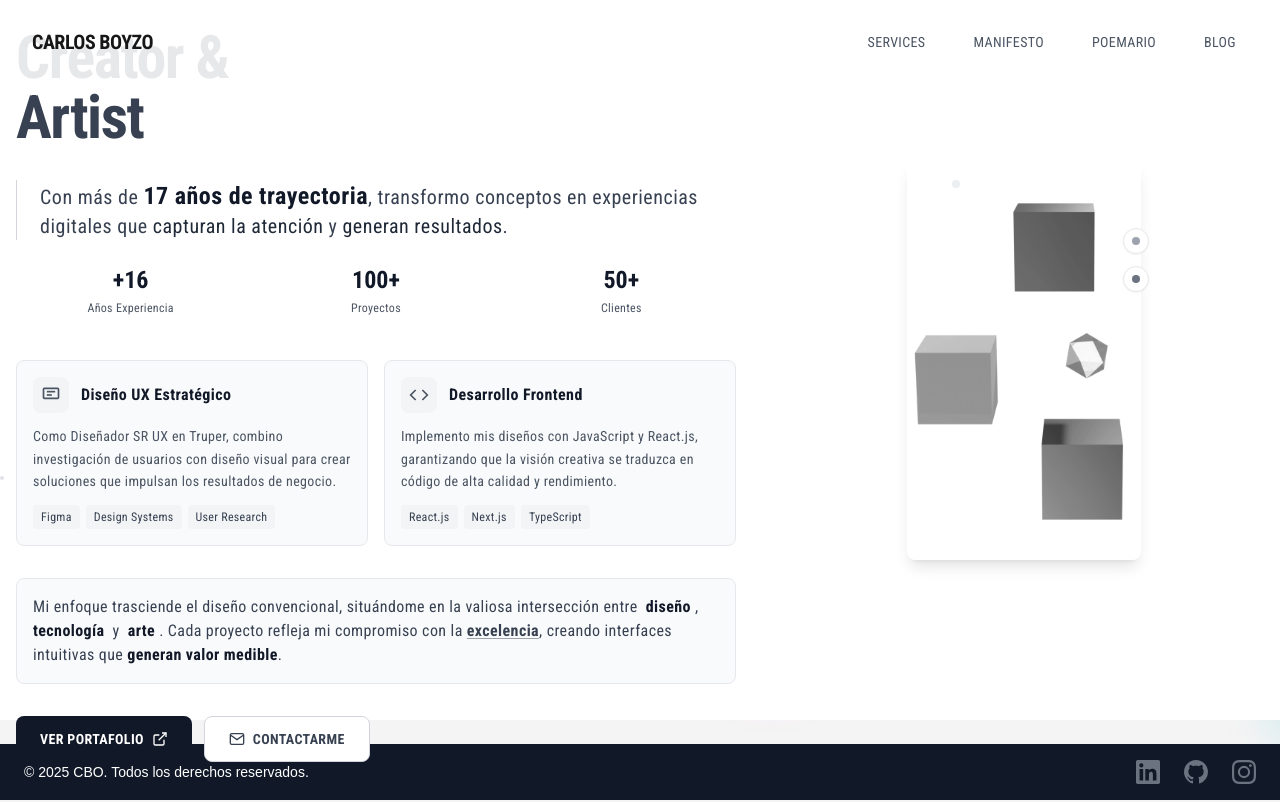
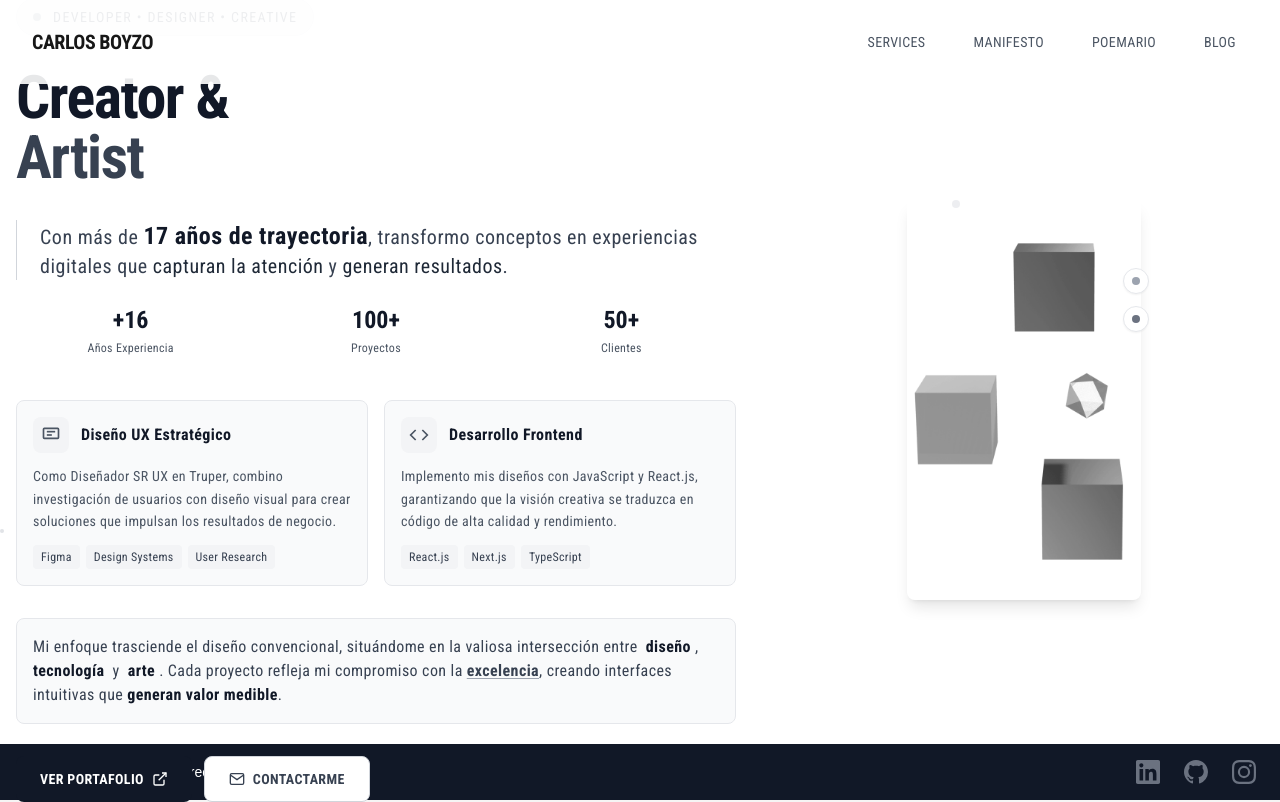
Before and after one commit to crbzxy/crbz, a Next.js app: page / in a window 1280 px wide. Built offline with nearby package versions, Linux system fonts and the light colour scheme.

Commit message:
Update HeroSection.tsx

```diff
--- a/components/HeroSection.tsx
+++ b/components/HeroSection.tsx
@@ -143,7 +143,7 @@ export default function HeroSection() {
   const experience = currentYear - 2008; // Asumiendo que empezó en 2008
 
   return (
-    <section className={`h-[90vh] max-h-[90vh] bg-white dark:bg-gray-900 relative ${robotoCondensed.className}`}>
+    <section className={`h-[100vh] max-h-[100vh] bg-white dark:bg-gray-900 relative ${robotoCondensed.className}`}>
 
       {/* Elementos decorativos minimalistas */}
       <div className="absolute inset-0 overflow-hidden pointer-events-none">
```
